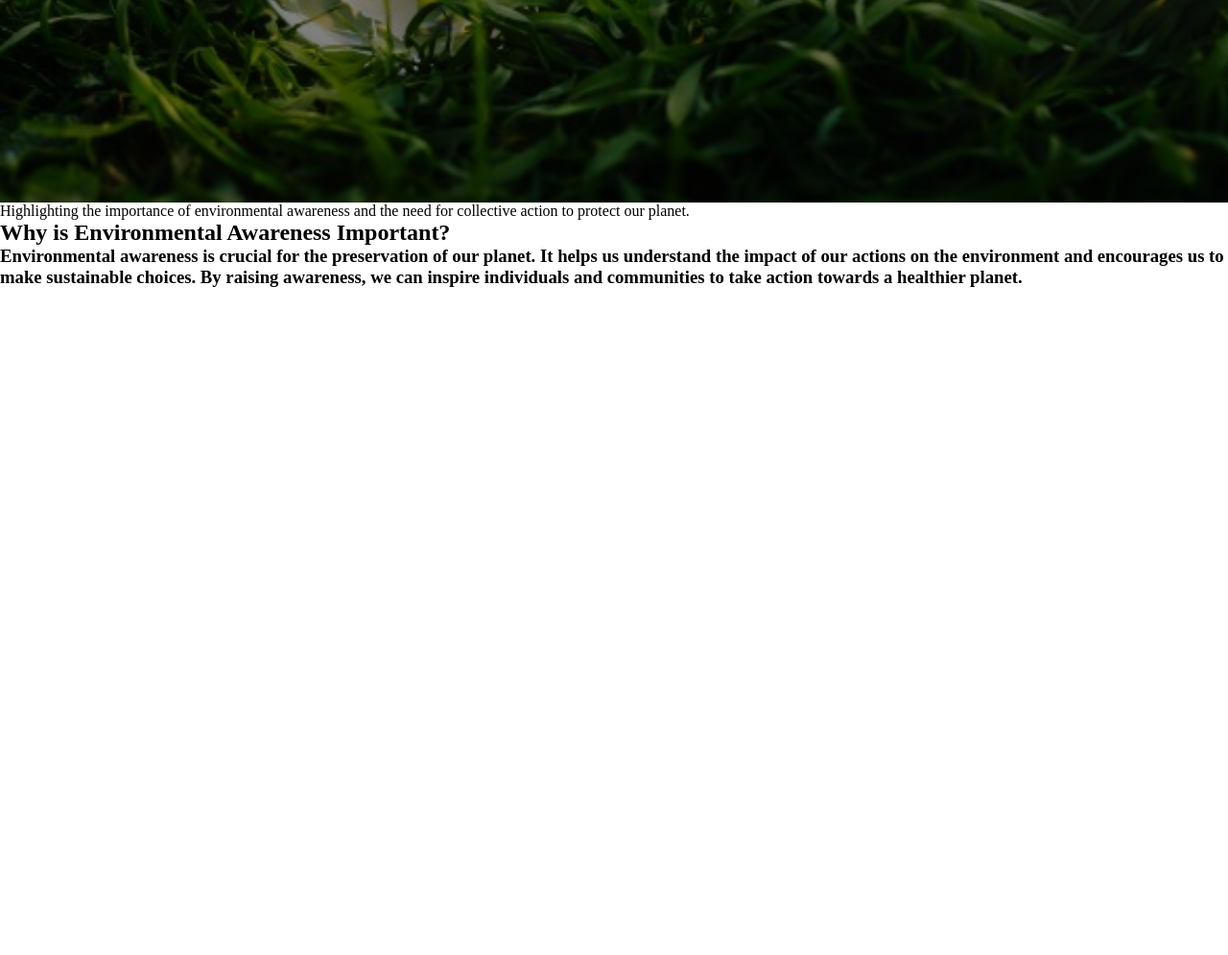
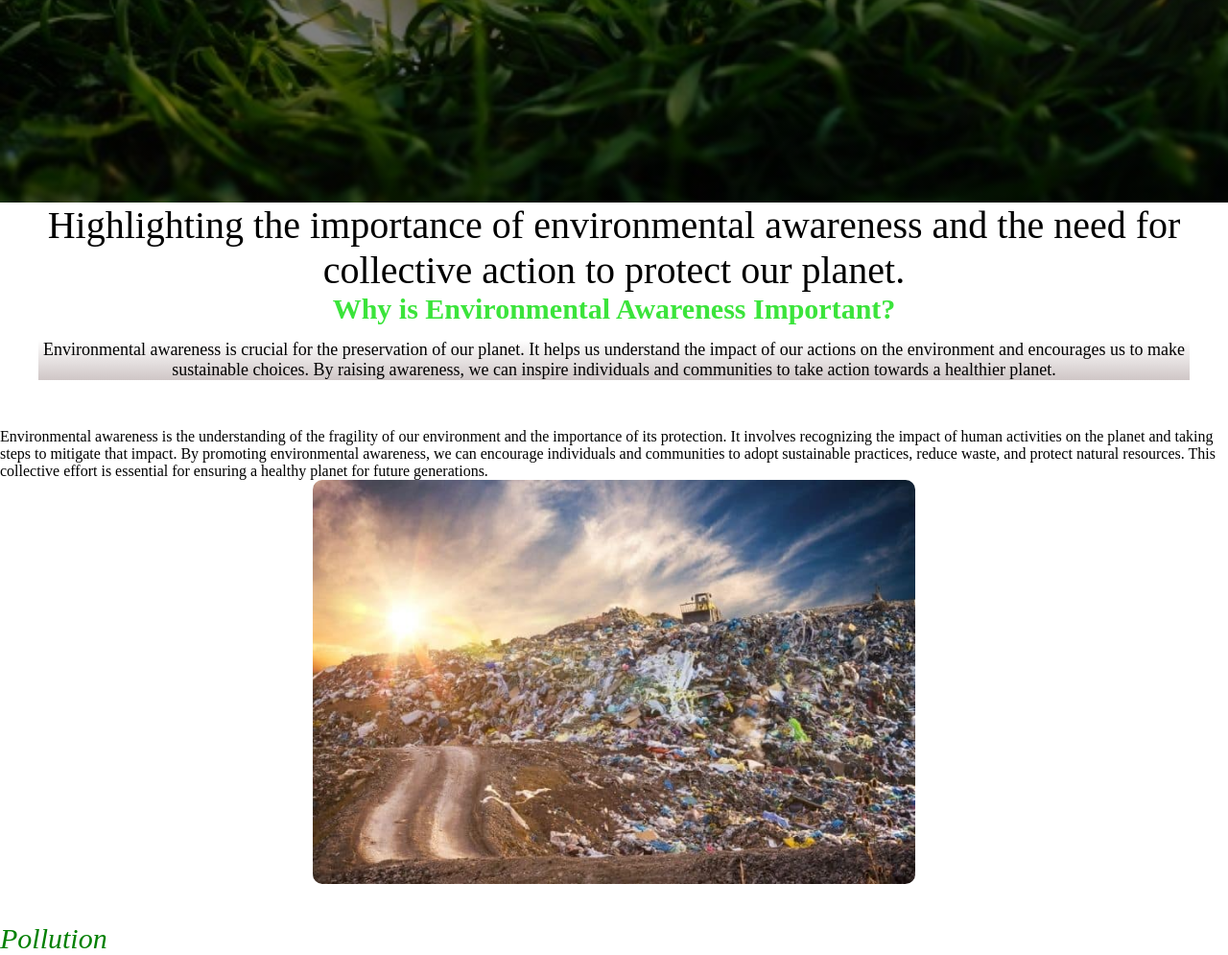
Before and after one commit to pashahaha/Environmental-web, a plain HTML site: page index.html in a window 1280 px wide. Shown: the part 589-1584 px from the top of the page at 96% size. Before the commit the page ends 889 px from the top, so only its background shows below. Drawn offline with Linux system fonts and the light colour scheme; a web font is replaced by a local one.

Commit message:
update environment web

```diff
--- a/index.html
+++ b/index.html
@@ -45,6 +45,35 @@
                 we can inspire individuals and communities to take action towards a healthier planet.
             </h3>
         </div>
+
+        <div class="feature-discription">
+            <p>
+                Environmental awareness is the understanding of the fragility of our environment and the importance of its
+                protection. It involves recognizing the impact of human activities on the planet and taking steps to
+                mitigate that impact. By promoting environmental awareness, we can encourage individuals and communities to
+                adopt sustainable practices, reduce waste, and protect natural resources. This collective effort is
+                essential for ensuring a healthy planet for future generations.
+            </p>
+        </div>
+
+        <div class="feature-img">
+            <img src="images/LandDisturbance.jpg" alt="" class="feature-img">
+        </div>
+
+        <div class="feature-box">
+            <div class="feature">
+                <div class="feature-icon">
+                    <span>
+                        <i class="fa-solid fa-leaf">
+                            <span>
+                                Pollution
+                            </span>
+                        </i>
+                    </span>
+                </div>
+            </div>
+        </div>
+
     </section>
 
 
--- a/style.css
+++ b/style.css
@@ -64,3 +64,57 @@
 .banner-btn a:hover{
     color: #bd0606;
 }
+
+.title-text {
+    text-align: center;
+    padding-bottom: 20px;
+    margin-bottom: 10px;
+}
+
+.title-text p {
+    font-size: 40px;
+    color: #000;
+}
+
+.title-text h1 {
+    font-size: 30px;
+    color:#3be43b;
+}
+
+
+.content {
+    margin-bottom: 20px;
+    margin-left: 40px;
+    margin-right: 40px;
+    margin-top: 15px;
+    font-size: 18px;
+    color:#000;
+    font-weight: normal;
+    background: linear-gradient(#fff, #cfc6c6)
+}
+
+#feature{
+    flex-basis: 50%
+}
+
+.feature-img{
+    flex-basis: 50%;
+    margin: auto;
+    align-items: center;
+    display: flex;
+    width: 70%;
+    border-radius: 10px;
+    margin-bottom: 20px;
+}
+
+.feature span{
+    font-size: 30px;
+    color: green;
+}
+
+.feature-icon .fa-solid{
+    color: #52e945;
+    border-color: #52e945;
+    width: 50px;
+    height: 50px;
+}
```
Also changed, not shown: 5 other files.
